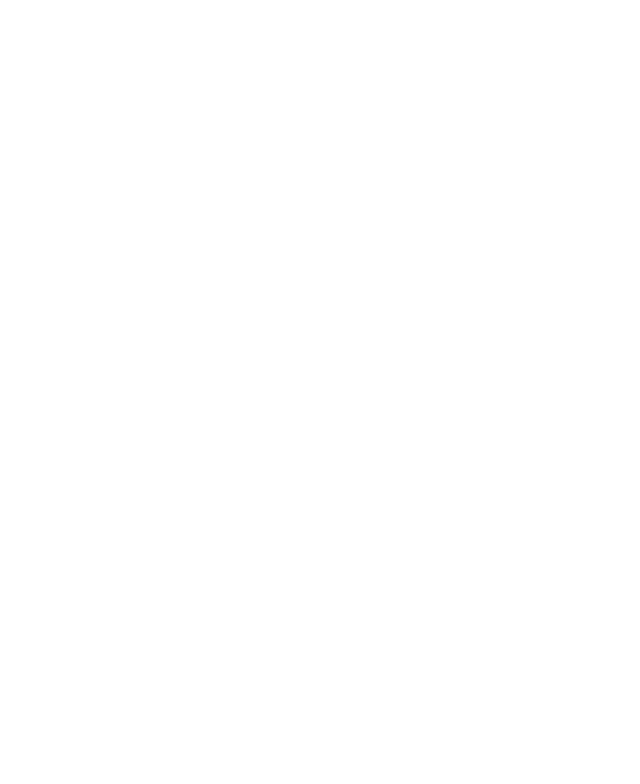
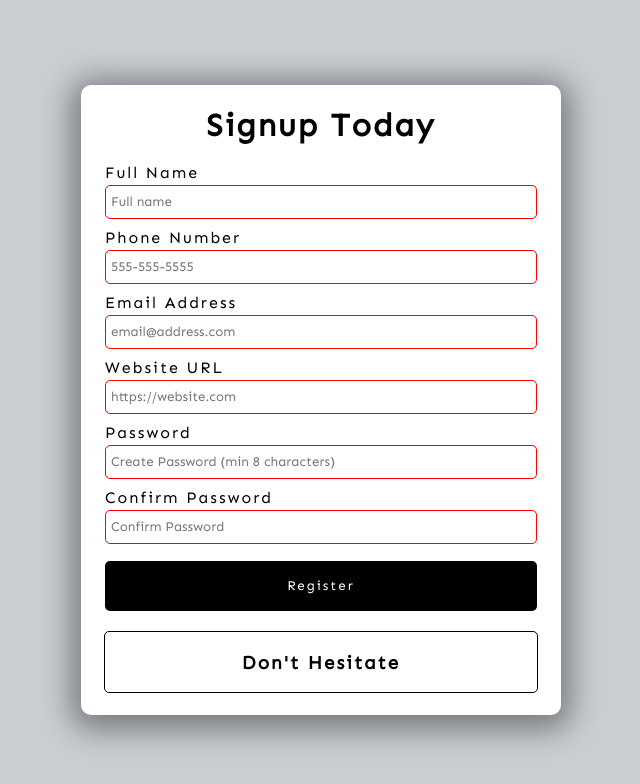
Before and after one commit to rawatdev/clientside-form-validator, a plain HTML site: page index.html in a window 1280 px wide. Shown: the whole page, without its empty margins (319-959 px from the left). Drawn offline with Linux system fonts and the light colour scheme.

Commit message:
complete frontend form validation functionality

```diff
--- a/index.html
+++ b/index.html
@@ -1,15 +1,101 @@
 <!DOCTYPE html>
 <html lang="en">
-<head>
-    <meta charset="UTF-8">
-    <meta name="viewport" content="width=device-width, initial-scale=1.0">
-    <title>Template</title>
-    <link rel="icon" type="image/png" href="favicon.png">
-    <link rel="stylesheet" href="https://cdnjs.cloudflare.com/ajax/libs/font-awesome/5.10.2/css/all.min.css"/>
-    <link rel="stylesheet" href="style.css">
-</head>
-<body>
+  <head>
+    <meta charset="UTF-8" />
+    <meta name="viewport" content="width=device-width, initial-scale=1.0" />
+    <title>Client Side Form Validataion</title>
+    <link rel="icon" type="image/png" href="favicon.png" />
+    <link
+      rel="stylesheet"
+      href="https://cdnjs.cloudflare.com/ajax/libs/font-awesome/5.10.2/css/all.min.css"
+    />
+    <link rel="stylesheet" href="style.css" />
+  </head>
+  <body>
+    <div class="container">
+      <h1>Signup Today</h1>
+      <!-- Form -->
+      <form id="form">
+        <!-- Full Name -->
+        <div class="form-group">
+          <label for="name">Full Name</label>
+          <input
+            type="text"
+            name="name"
+            id="name"
+            placeholder="Full name"
+            required
+            minlength="3"
+            maxlength="100"
+          />
+        </div>
+        <!-- Phone Number -->
+        <div class="form-group">
+          <label for="phone">Phone Number</label>
+          <input
+            type="tel"
+            name="phone"
+            id="phone"
+            placeholder="555-555-5555"
+            required
+            pattern="[0-9]{3}-[0-9]{3}-[0-9]{4}"
+          />
+        </div>
+        <!-- Email Address -->
+        <div class="form-group">
+          <label for="email">Email Address</label>
+          <input
+            type="email"
+            name="email"
+            id="email"
+            placeholder="email@address.com"
+            required
+          />
+        </div>
+        <!-- Website Url -->
+        <div class="form-group">
+          <label for="website">Website URL</label>
+          <input
+            type="url"
+            name="website"
+            id="website"
+            placeholder="https://website.com"
+            required
+          />
+        </div>
+        <!-- Password -->
+        <div class="form-group">
+          <label for="password1">Password</label>
+          <input
+            type="password"
+            id="password1"
+            placeholder="Create Password (min 8 characters)"
+            required
+            pattern="^(?=.*\d)(?=.*[a-z])(?=.*[A-Z])(?=.*[a-zA-Z]).{8,}$"
+            title="Please include at least 1 uppercase, 1 lowercase and 1 number."
+          />
+        </div>
+        <!-- Confirm Password -->
+        <div class="form-group">
+          <label for="password2">Confirm Password</label>
+          <input
+            type="password"
+            name="password"
+            id="password2"
+            placeholder="Confirm Password"
+            required
+            pattern="^(?=.*\d)(?=.*[a-z])(?=.*[A-Z])(?=.*[a-zA-Z]).{8,}$"
+          />
+        </div>
+        <!-- Submit -->
+        <button type="submit">Register</button>
+      </form>
+      <!-- Error/Success Message -->
+      <div class="message-container">
+        <h3 id="message">Don't Hesitate</h3>
+      </div>
+    </div>
     <!-- Script -->
     <script src="script.js"></script>
-</body>
+  </body>
 </html>
--- a/script.js
+++ b/script.js
@@ -0,0 +1,68 @@
+const form = document.getElementById("form");
+const password1El = document.getElementById("password1");
+const password2El = document.getElementById("password2");
+const messageContainer = document.querySelector(".message-container");
+const message = document.getElementById("message");
+
+let isValid = false;
+let passwordsMatch = false;
+
+function validateForm() {
+  // Using Constraint API
+  isValid = form.checkValidity();
+  // Style main message for an error
+  if (!isValid) {
+    message.textContent = "Please fill out all fields.";
+    message.style.color = "red";
+    messageContainer.style.borderColor = "red";
+    return;
+  }
+
+  // Check to see if passwords match
+  if (password1El.value === password2El.value) {
+    passwordsMatch = true;
+    password1El.style.borderColor = "green";
+    password2El.style.borderColor = "green";
+  } else {
+    passwordsMatch = false;
+    message.textContent = "Make sure passwords match.";
+    message.style.color = "red";
+    messageContainer.style.borderColor = "red";
+    password1El.style.borderColor = "red";
+    password2El.style.borderColor = "red";
+    return;
+  }
+
+  // If form is valid and passwords match
+  if (isValid && passwordsMatch) {
+    message.textContent = "Successfully Registered!";
+    message.style.color = "green";
+    messageContainer.style.borderColor = "green";
+  }
+}
+
+// Store Form Data
+function storeFormData() {
+  const user = {
+    name: form.name.value,
+    phone: form.phone.value,
+    email: form.email.value,
+    website: form.website.value,
+    password: form.password.value,
+  };
+  // Do something with user data
+  console.log(user);
+}
+
+function processFormData(e) {
+  e.preventDefault();
+  // Validate Form
+  validateForm();
+  // Submit Data if Valid
+  if (isValid && passwordsMatch) {
+    storeFormData();
+  }
+}
+
+// Event Listener
+form.addEventListener("submit", processFormData);
--- a/style.css
+++ b/style.css
@@ -1,3 +1,4 @@
+@import url("https://fonts.googleapis.com/css2?family=Sen&display=swap");
 
 html {
   box-sizing: border-box;
@@ -6,4 +7,86 @@ html {
 body {
   margin: 0;
   min-height: 100vh;
+  font-family: "Sen", sans-serif;
+  letter-spacing: 2px;
+  display: flex;
+  align-items: center;
+  justify-content: center;
+  background-color: #c9ced3;
 }
+
+.container {
+  width: 480px;
+  height: 630px;
+  background-color: #fff;
+  display: flex;
+  flex-direction: column;
+  align-items: center;
+  border-radius: 10px;
+  box-shadow: 0 5px 30px 10px rgba(0, 0, 0, 0.4);
+}
+
+form {
+  width: 90%;
+}
+
+.form-group {
+  height: 65px;
+}
+
+label {
+  position: relative;
+  bottom: 3px;
+}
+
+input {
+  width: 100%;
+  height: 34px;
+  padding: 5px;
+  border: 1px solid #000;
+  border-radius: 5px;
+  outline: none;
+  box-sizing: border-box;
+  transition: all 0.3s;
+  font-family: "Sen", sans-serif;
+}
+
+input:valid {
+  border: 1px solid green;
+}
+
+input:invalid {
+  border: 1px solid red;
+}
+
+button {
+  cursor: pointer;
+  color: #fff;
+  background-color: #000;
+  border: none;
+  border-radius: 5px;
+  height: 50px;
+  width: 100%;
+  font-family: "Sen", sans-serif;
+  letter-spacing: 2px;
+  margin-top: 5px;
+}
+
+button:hover {
+  filter: brightness(200%);
+  background-color: rgb(22, 22, 22);
+}
+
+button:focus {
+  outline: none;
+}
+
+.message-container {
+  border: 1px solid #000;
+  border-radius: 5px;
+  width: 90%;
+  margin-top: 20px;
+  display: flex;
+  justify-content: center;
+  color: #000;
+}
```
